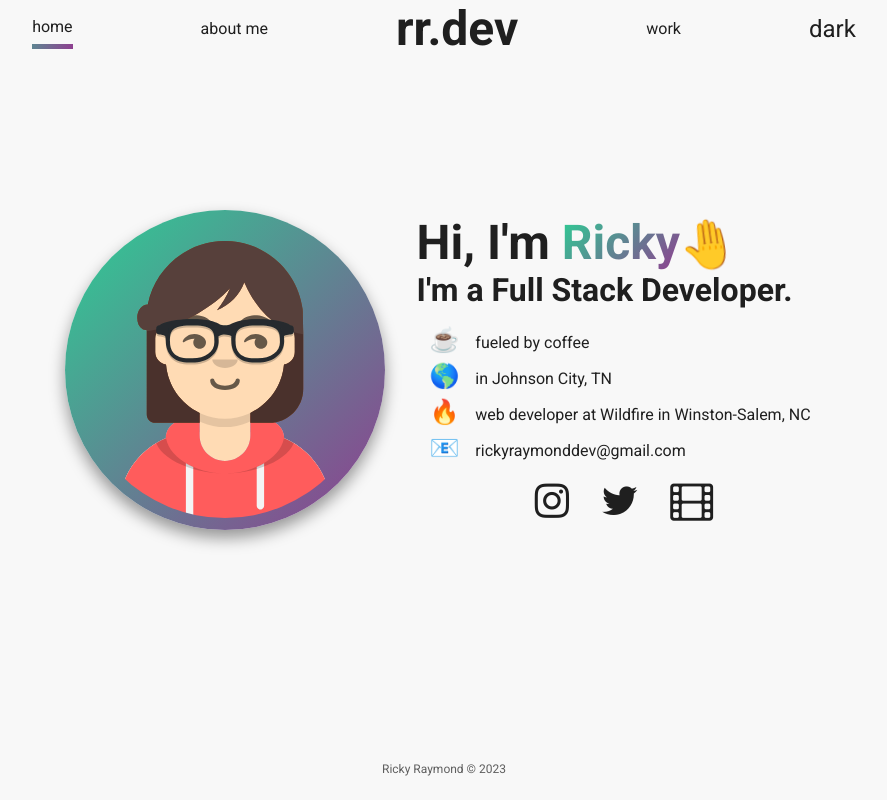
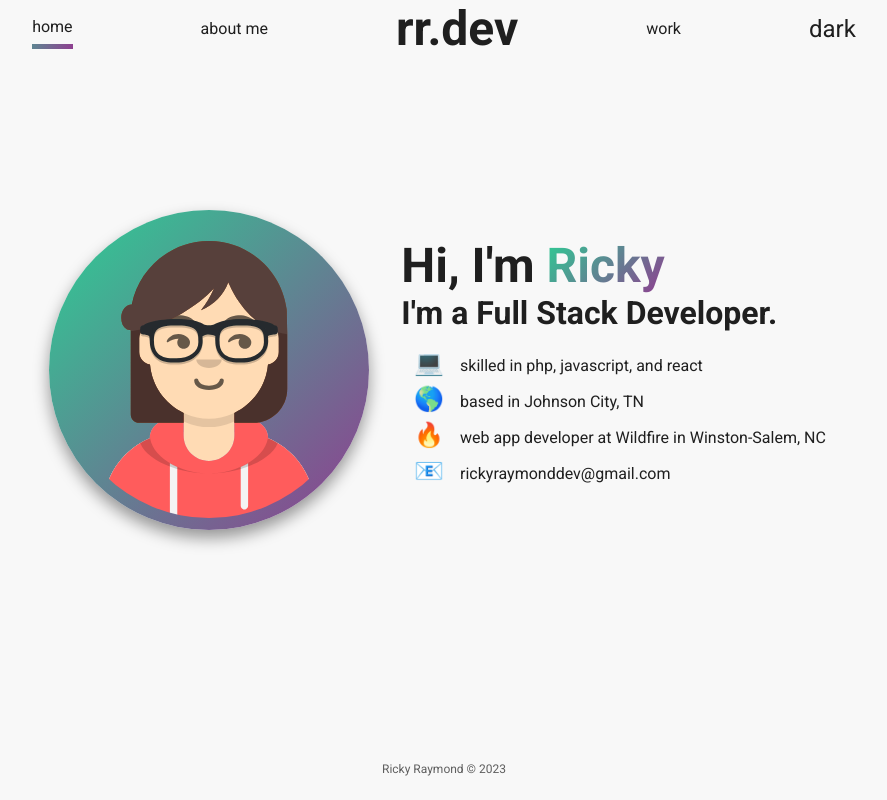
Before and after one commit to rickyraymond/rrdev, a React (Create React App) app: page / in a window 1280 px wide. Shown: the whole page, without its empty margins (196-1083 px from the left). Built offline with nearby package versions, Linux system fonts and the light colour scheme.

Commit message:
visual tweaks

```diff
--- a/src/components/home/Home.js
+++ b/src/components/home/Home.js
@@ -12,11 +12,14 @@ export default function Home() {
    return (
       <Box component={'main'} display={'flex'} flexDirection={{xs: 'column', md: 'row'}} alignItems={'center'}
            justifyContent={'center'} minHeight={'calc(100vh - 175px)'}>
-         <Box className={classNames(Style.avatar, Style.shadowed)} alt={'image of developer'} style={{background: info.gradient}} component={'img'} src={me} width={{xs: '35vh', md: '40vh'}}
+         <Box className={classNames(Style.avatar, Style.shadowed)} alt={'image of developer'} style={{background: info.gradient}} component={'img'} src={me}
+               width={{xs: '35vh', md: '40vh'}}
               height={{xs: '35vh', md: '40vh'}}
+              maxHeight={{xs: '35vh', md: '400px'}}
+               maxWidth={{xs: '35vh', md: '400px'}}
               borderRadius={'50%'} p={'0.75rem'} mb={{xs: '1rem', sm: 0}} mr={{xs: 0, md: '2rem'}}/>
          <Box>
-            <h1>Hi, I'm <span style={{background: info.gradient, WebkitBackgroundClip: 'text', WebkitTextFillColor: 'transparent'}}>{info.firstName}</span><span className={Style.hand}>🤚</span>
+            <h1>Hi, I'm <span style={{background: info.gradient, WebkitBackgroundClip: 'text', WebkitTextFillColor: 'transparent'}}>{info.firstName}</span>
             </h1>
             <h2>I'm {info.position}.</h2>
             <Box component={'ul'} p={'0.8rem'}>
@@ -24,11 +27,6 @@ export default function Home() {
                   <EmojiBullet key={index} emoji={bio.emoji} text={bio.text} link={bio.link}/>
                ))}
             </Box>
-            <Box display={'flex'} gap={'1.5rem'} justifyContent={'center'} fontSize={{xs: '2rem', md: '2.5rem'}}>
-               {info.socials.map((social, index) => (
-                  <SocialIcon key={index} link={social.link} icon={social.icon} label={social.label} />
-               ))}
-            </Box>
          </Box>
       </Box>
    )
--- a/src/components/portfolio/Portfolio.js
+++ b/src/components/portfolio/Portfolio.js
@@ -42,7 +42,7 @@ export default function Portfolio() {
                 {info.portfolio
                     .filter(project => selectedType === 'all' ? true : project.type === selectedType)
                     .map((project, index) => (
-                        <Grid item xs={12} md={6} key={index}>
+                        <Grid item xs={12} md={6} key={index} sx={{maxWidth:500}}>
                             <PortfolioBlock image={project.image} live={project.live} source={project.source} title={project.title} description={project.description} type={project.type} />
                         </Grid>
                     ))}
--- a/src/info/Info.js
+++ b/src/info/Info.js
@@ -20,16 +20,16 @@ export const info = {
     baseColor: colors[0],
     miniBio: [
         {
-            emoji: '☕',
-            text: 'fueled by coffee'
+            emoji: '💻',
+            text: 'skilled in php, javascript, and react'
         },
         {
             emoji: '🌎',
-            text: 'in Johnson City, TN'
+            text: 'based in Johnson City, TN'
         },
         {
             emoji: '🔥',
-            text: "web developer at Wildfire in Winston-Salem, NC",
+            text: "web app developer at Wildfire in Winston-Salem, NC",
         },
         {
             emoji: "📧",
```
